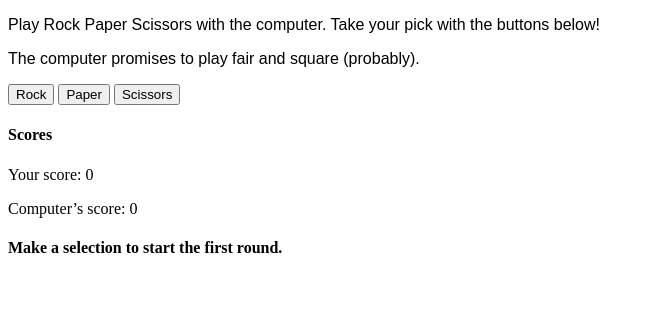
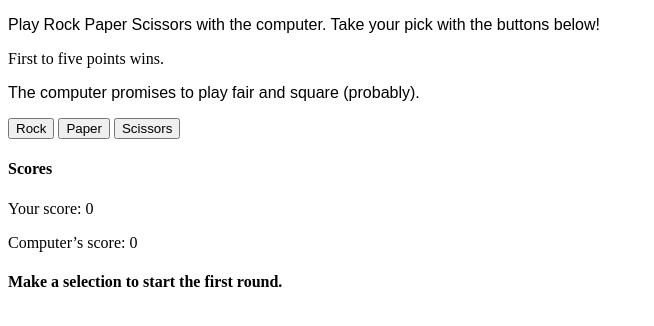
Before and after one commit to 3-aln/rock-paper-scissors, a plain HTML site: page index.html in a window 1280 px wide. Shown: the whole page, without its empty margins (0-654 px from the left). Drawn offline with Linux system fonts and the light colour scheme.

Commit message:
Add text about five points to win

```diff
--- a/index.html
+++ b/index.html
@@ -8,6 +8,7 @@
 </head>
 <body>
   <p style="font-family: sans-serif">Play Rock Paper Scissors with the computer. Take your pick with the buttons below!</p>
+  <p>First to five points wins.</p>
   <p style="font-family: sans-serif">The computer promises to play fair and square (probably).</p>
 
   <button id="rock-button">Rock</button>
```
